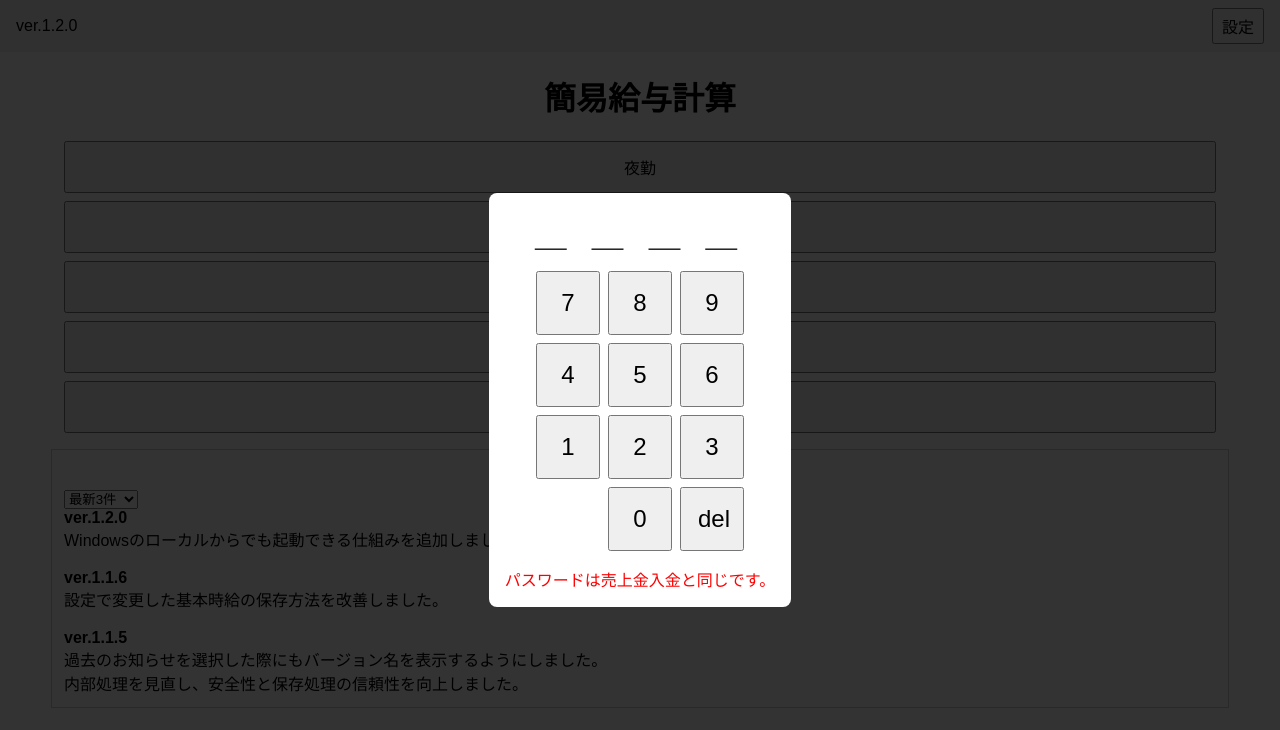
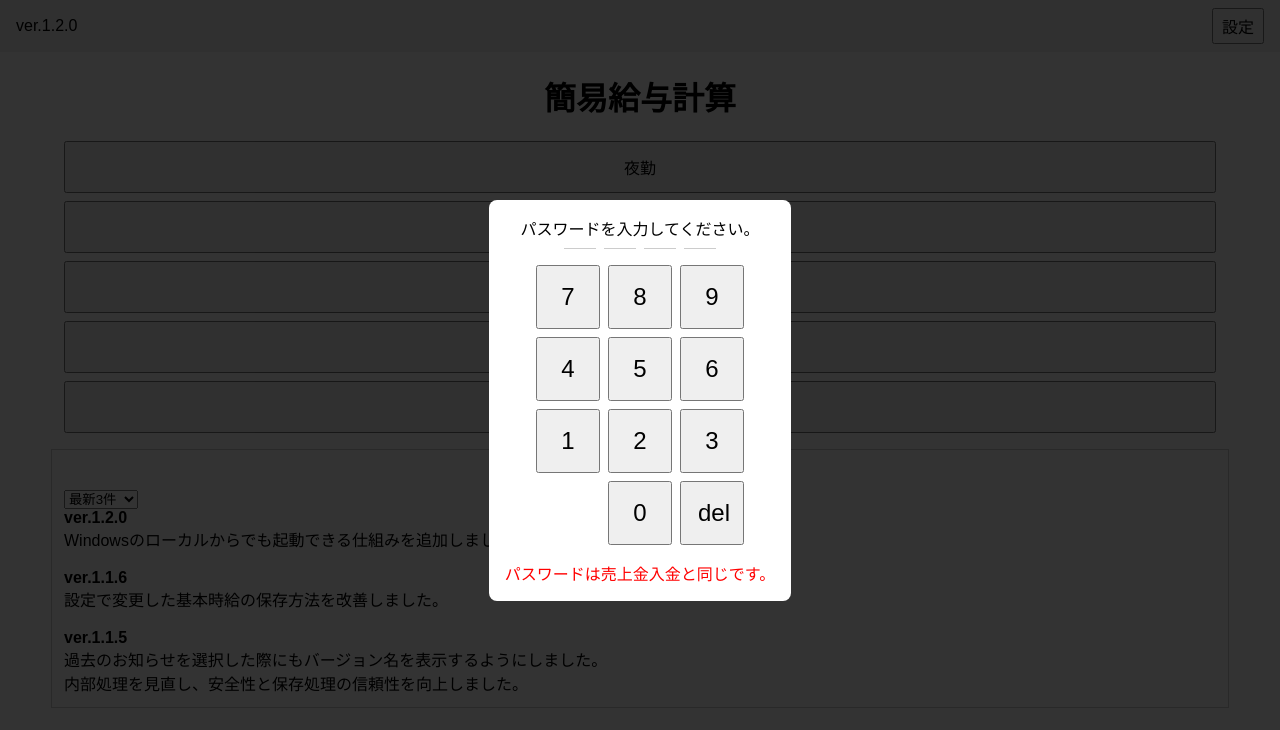
Before and after one commit to ryuji160309/yo_payroll_web_app, a website: page index.html in a window 1280 px wide. Drawn offline with Linux system fonts and the light colour scheme.

Commit message:
Refine password gate UI

```diff
--- a/app.js
+++ b/app.js
@@ -10,9 +10,22 @@ function initPasswordGate() {
   const container = document.createElement('div');
   container.className = 'pw-container';
 
+  const message = document.createElement('div');
+  message.id = 'pw-message';
+  message.className = 'pw-message';
+  message.textContent = 'パスワードを入力してください。';
+  container.appendChild(message);
+
   const display = document.createElement('div');
   display.id = 'pw-display';
   display.className = 'pw-display';
+  const slots = [];
+  for (let i = 0; i < 4; i++) {
+    const span = document.createElement('span');
+    span.className = 'pw-slot';
+    display.appendChild(span);
+    slots.push(span);
+  }
   container.appendChild(display);
 
   const keypad = document.createElement('div');
@@ -42,15 +55,19 @@ function initPasswordGate() {
 
   let input = '';
   function updateDisplay() {
-    display.textContent =
-      (input.split('').join(' ') + ' ' + '＿ '.repeat(4 - input.length)).trim();
+    slots.forEach((s, i) => {
+      s.textContent = input[i] || '';
+    });
   }
   function clearInput(msg) {
-    display.textContent = msg;
-    setTimeout(() => {
-      input = '';
-      updateDisplay();
-    }, 1000);
+    input = '';
+    updateDisplay();
+    if (msg) {
+      message.textContent = msg;
+      setTimeout(() => {
+        message.textContent = 'パスワードを入力してください。';
+      }, 2000);
+    }
   }
   function handleDigit(d) {
     if (input.length >= 4) return;
--- a/style.css
+++ b/style.css
@@ -85,10 +85,24 @@ th, td {
   text-align: center;
 }
 
+#pw-overlay .pw-message {
+  margin-bottom: 0.5rem;
+}
+
 #pw-overlay .pw-display {
+  display: flex;
+  gap: 0.5rem;
+  justify-content: center;
   font-size: 2rem;
-  letter-spacing: 0.5rem;
   margin-bottom: 1rem;
+}
+
+#pw-overlay .pw-slot {
+  display: inline-block;
+  width: 1em;
+  border-bottom: 1px solid #ccc;
+  text-align: center;
+  font-family: monospace;
 }
 
 #pw-overlay .pw-keypad {
```
